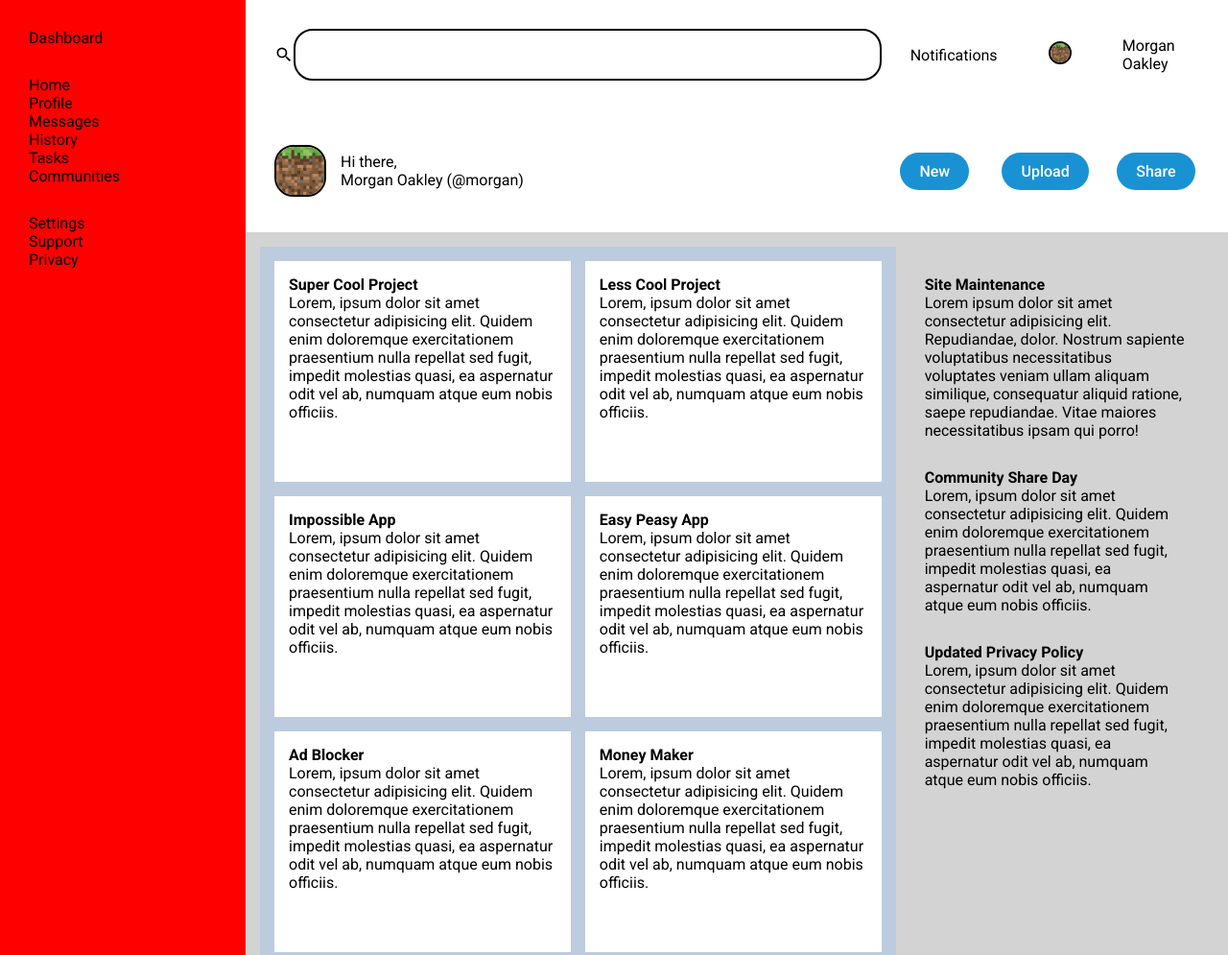
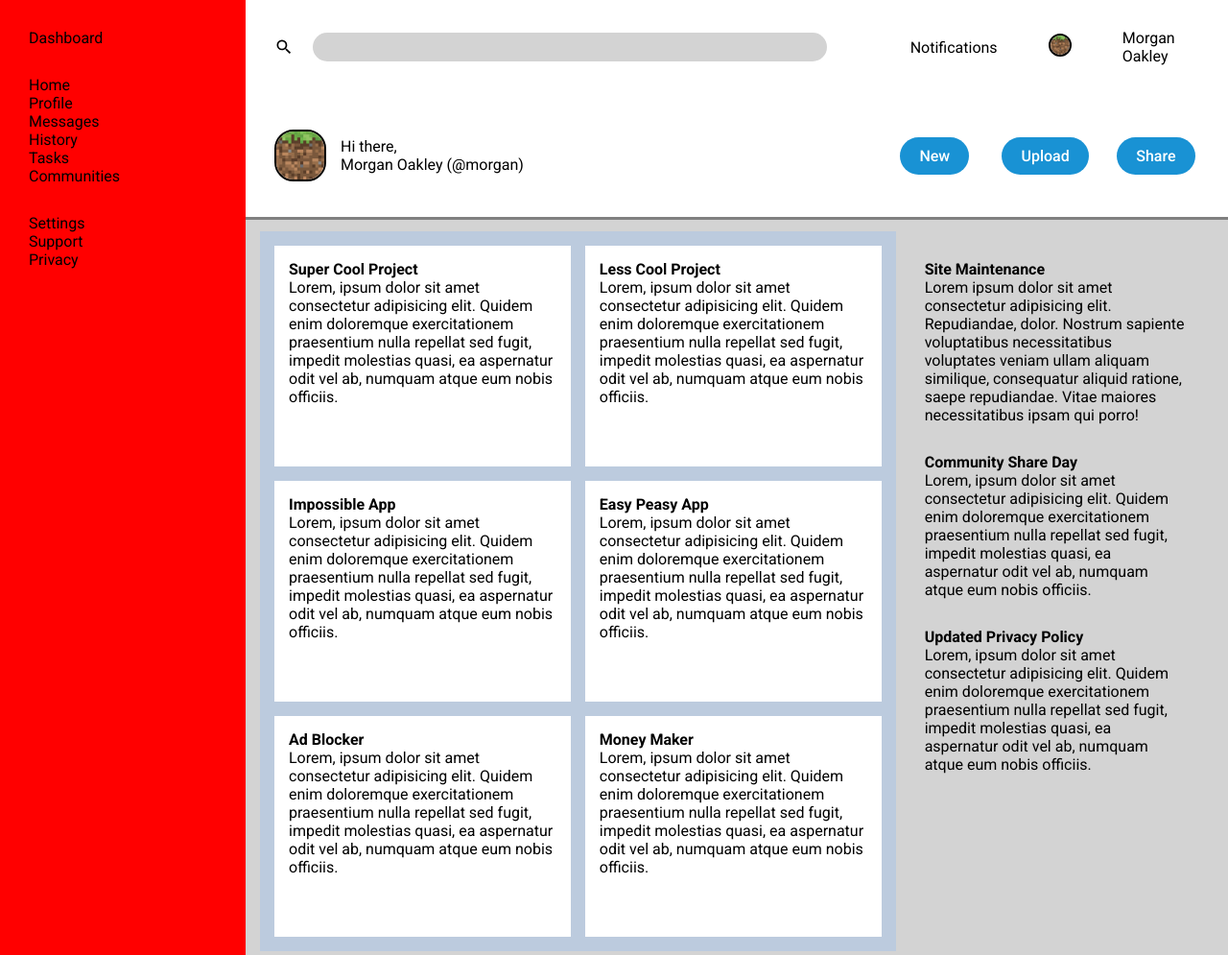
Before and after one commit to andydingus/top-project-admin-dashboard, a plain HTML site: page index.html in a window 1280 px wide. Shown: the top 995 px of the page at 96% size. Drawn offline with Linux system fonts and the light colour scheme.

Commit message:
Style header & nav
Look to style the cards next just like in the sample picture

```diff
--- a/style.css
+++ b/style.css
@@ -5,6 +5,10 @@
   font-family: "Roboto", sans-serif;
   font-weight: 400;
   font-style: normal;
+}
+
+body {
+  background-color: lightgrey;
 }
 
 /* Font styles */
@@ -36,7 +40,6 @@
 .main-content {
   display: grid;
   grid-template-columns: 2fr 1fr;
-  background-color: lightgrey;
 }
 
 /* Container div styles */
@@ -49,6 +52,7 @@
 .header {
   display: grid;
   grid-template-columns: 2fr 1fr;
+  background-color: white;
 }
 
 /* .menu ul > li > img {
@@ -62,14 +66,14 @@
   display: flex;
   align-items: center;
   padding: 20px;
+  gap: 20px;
 }
 
 .search-bar {
   /* Look to  */
   min-width: 100px;
-  width: 100%;
-  height: 20px;
-  border: 2px solid black;
+  width: 80%;
+  background-color: lightgrey;
   border-radius: 20px;
 }
 
@@ -83,6 +87,8 @@
 .nav {
   display: grid;
   grid-template-columns: 1fr 1fr;
+  background-color: white;
+  box-shadow: 0px 3px 0px 0px gray;
 }
 
 .menu {
```
